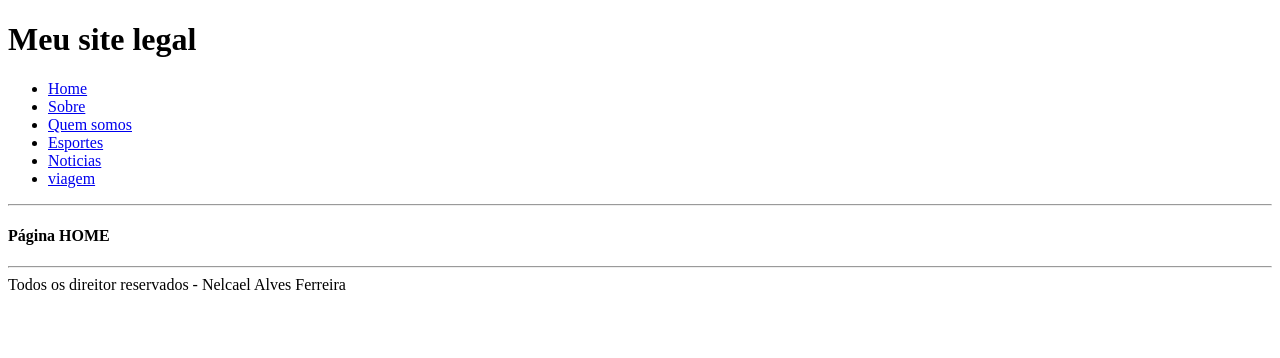
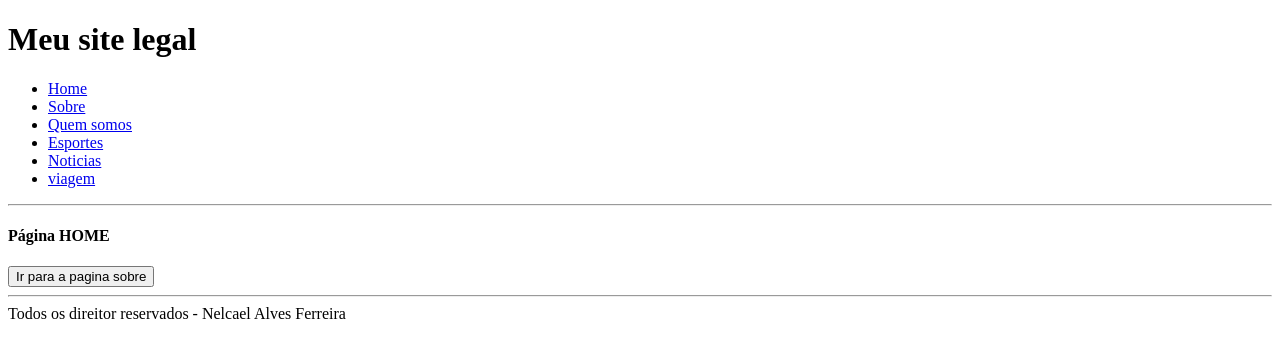
Before and after one commit to nelcael07/Projeto_curso_react, a React (Create React App) app in the folder react1/: page / in a window 1280 px wide. Shown: the top 358 px of the page. Built offline with nearby package versions, Linux system fonts and the light colour scheme.

Commit message:
redirect condicional-part2
Redirect utilizando o useHistory e funções para poder utilizar condicionais para o redirecionamento.

```diff
--- a/react1/public/index.html
+++ b/react1/public/index.html
@@ -14,5 +14,6 @@
   </head>
   <body>
       <div id="root"></div>
+
   </body>
 </html>
--- a/react1/src/App.js
+++ b/react1/src/App.js
@@ -46,11 +46,9 @@ function App() {
           <Route path='/sobre'>
             <Sobre></Sobre>
           </Route>
-
           <Route exact path='/quem-somos'>
             <Redirect to="/sobre"></Redirect>
           </Route>
-
           <Route path='/categoria'>
             <Categoria></Categoria>
           </Route>
--- a/react1/src/pages/Home.js
+++ b/react1/src/pages/Home.js
@@ -1,9 +1,19 @@
 import React from 'react';
+import{useHistory,Redirect} from 'react-router-dom'
 
 function Home() {
+    let history = useHistory();
+
+    function handleButton() {
+        setTimeout(()=>{
+            history.replace('/sobre');
+        },2000)
+    }
     return(
         <div>
             <h4>Página HOME</h4>
+            <button onClick={handleButton} >Ir para a pagina sobre</button>
+            {/* <button><Redirect to="/sobre"></Redirect>Ir para a pagina sobre com Redirect</button> */}
         </div>
     )
 }
```
